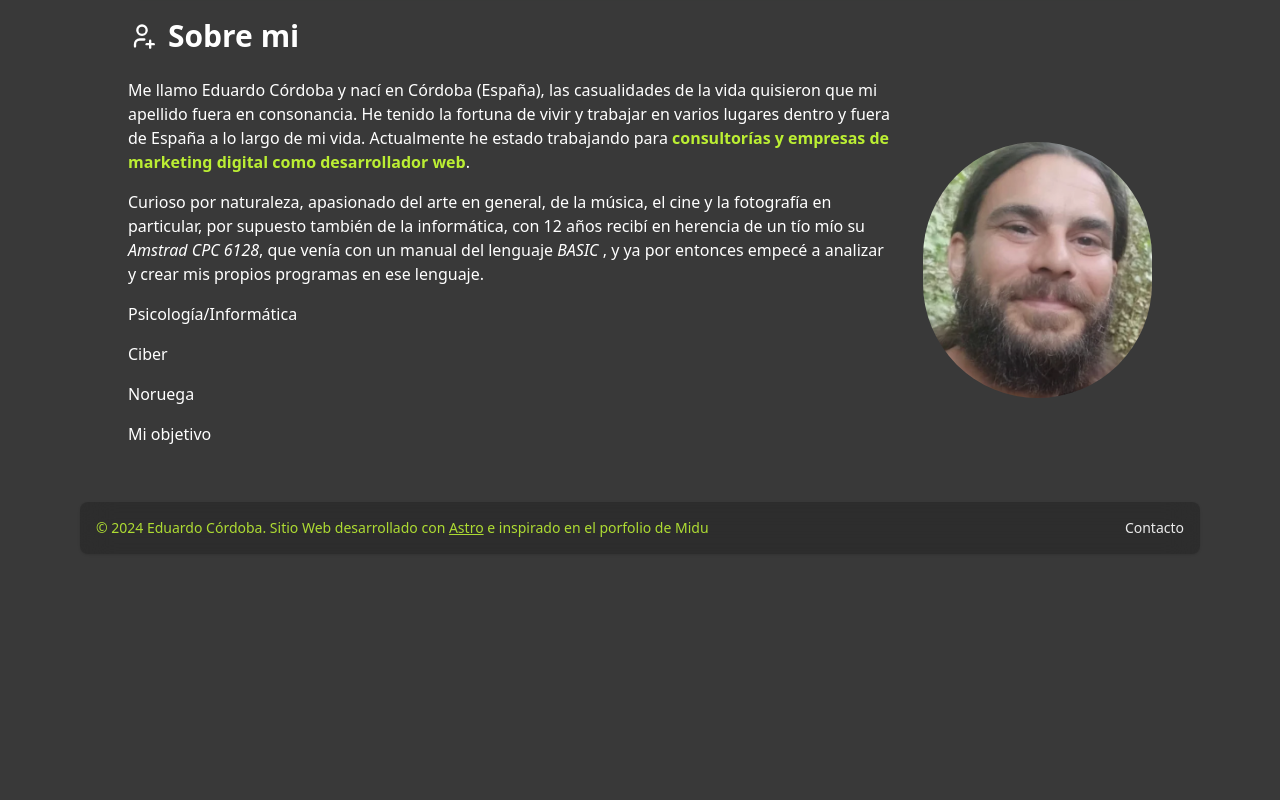
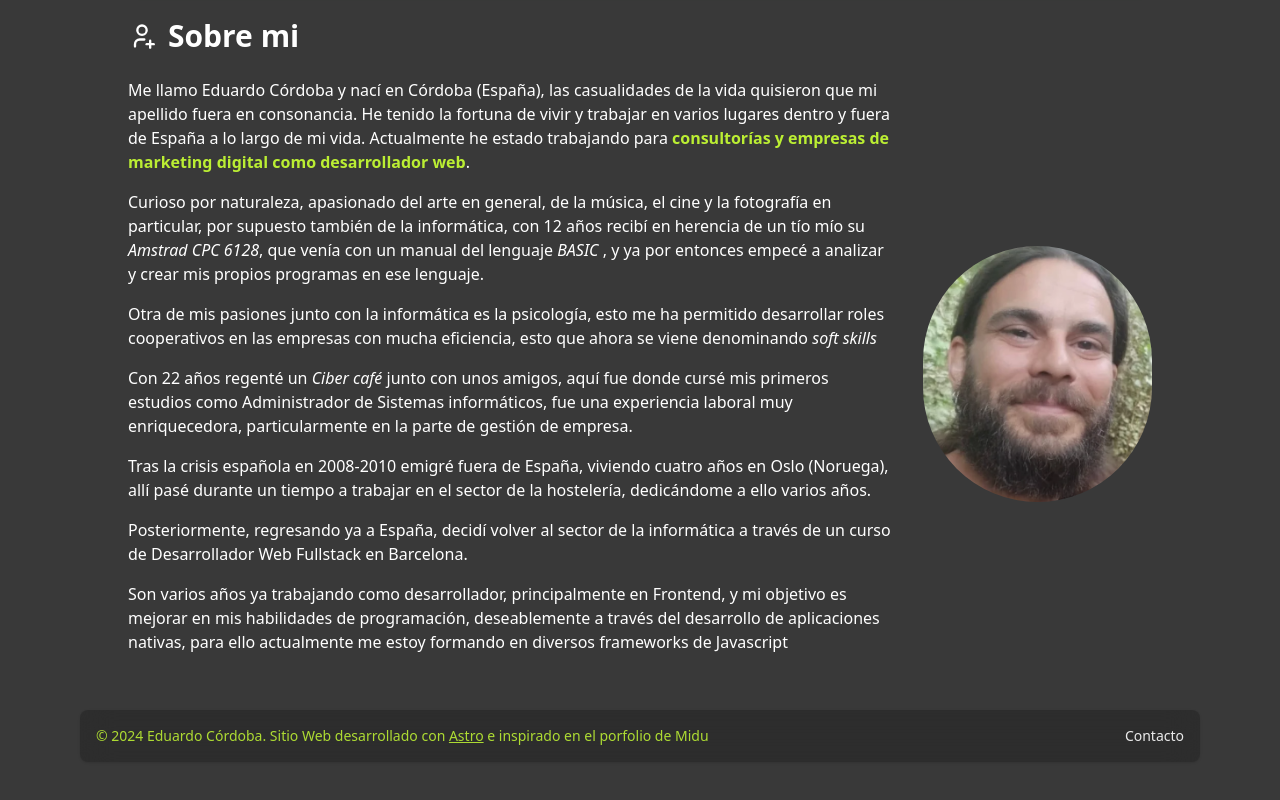
Before and after one commit to ejcordoba/portfolio-astro, an Astro site: page / in a window 1280 px wide. Shown: the part 2428-3228 px from the top of the page. Before the commit the page ends 3022 px from the top, so only its background shows below. Built offline with nearby package versions, Linux system fonts and the light colour scheme; Astro itself is replaced by a stand-in of ours.

Commit message:
Update about me text

```diff
--- a/src/components/AboutMe.astro
+++ b/src/components/AboutMe.astro
@@ -14,15 +14,49 @@
       Curioso por naturaleza, apasionado del arte en general, de la música, el
       cine y la fotografía en particular, por supuesto también de la
       informática, con 12 años recibí en herencia de un tío mío su <em
-        class="italic">Amstrad CPC 6128</em
-      >, que venía con un manual del lenguaje <em class="italic">BASIC </em>, y
-      ya por entonces empecé a analizar y crear mis propios programas en ese
-      lenguaje.
+        class="italic"
+        ><a
+          class="hover:underline"
+          href="https://es.wikipedia.org/wiki/Amstrad_CPC_6128"
+          target="_blank">Amstrad CPC 6128</a
+        ></em
+      >, que venía con un manual del lenguaje <em class="italic"
+        ><a
+          class="hover:underline"
+          href="https://en.wikipedia.org/wiki/BASIC"
+          target="_blank">BASIC</a
+        >
+      </em>, y ya por entonces empecé a analizar y crear mis propios programas
+      en ese lenguaje.
     </p>
-    <p>Psicología/Informática</p>
-    <p>Ciber</p>
-    <p>Noruega</p>
-    <p>Mi objetivo</p>
+    <p>
+      Otra de mis pasiones junto con la informática es la psicología, esto me ha
+      permitido desarrollar roles cooperativos en las empresas con mucha
+      eficiencia, esto que ahora se viene denominando <em class="italic"
+        >soft skills</em>
+    </p>
+    <p>
+      Con 22 años regenté un <em class="italic">Ciber café</em> junto con unos amigos,
+      aquí fue donde cursé mis primeros estudios como Administrador de Sistemas informáticos,
+      fue una experiencia laboral muy enriquecedora, particularmente en la parte
+      de gestión de empresa.
+    </p>
+    <p>
+      Tras la crisis española en 2008-2010 emigré fuera de España, viviendo
+      cuatro años en Oslo (Noruega), allí pasé durante un tiempo a trabajar en
+      el sector de la hostelería, dedicándome a ello varios años.
+    </p>
+    <p>
+      Posteriormente, regresando ya a España, decidí volver al sector de la
+      informática a través de un curso de Desarrollador Web Fullstack en
+      Barcelona.
+    </p>
+    <p>
+      Son varios años ya trabajando como desarrollador, principalmente en
+      Frontend, y mi objetivo es mejorar en mis habilidades de programación,
+      deseablemente a través del desarrollo de aplicaciones nativas, para ello
+      actualmente me estoy formando en diversos frameworks de Javascript
+    </p>
   </div>
   <img src="aboutme.webp" class="rounded-full size-64" />
 </section>
```
